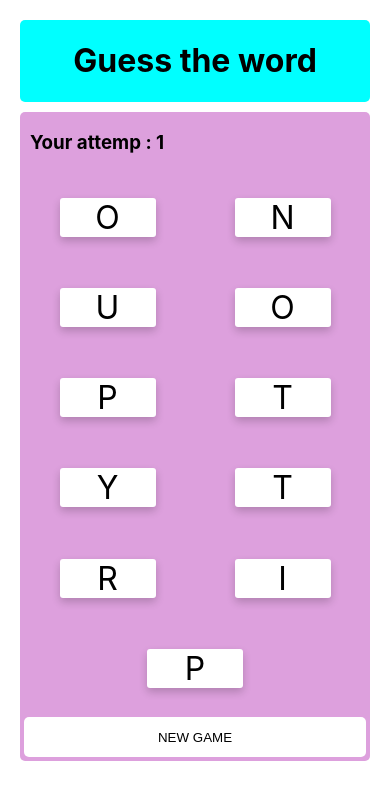
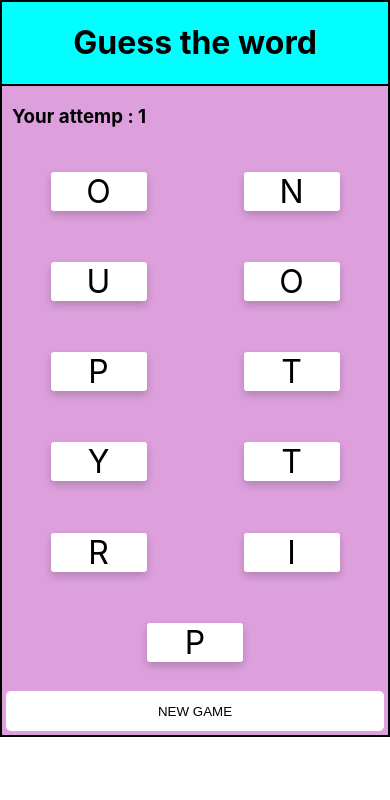
Before and after one commit to 6210110370/Lab3sa03, a React (Create React App) app: page / in a window 390 px wide. Shown: the top 800 px of the page. Built offline with nearby package versions, Linux system fonts and the light colour scheme.

Commit message:
7: responsive web

```diff
--- a/src/App.css
+++ b/src/App.css
@@ -1,6 +1,7 @@
 /*game*/
 .game {
-    margin:20px;
+    margin:20px auto auto;
+    max-width: 1025px;
 }
 /*header*/
 .head {
@@ -74,3 +75,28 @@
 }
 
 /*footer*/
+
+@media screen and (max-width:1025px){
+    .game {
+        margin: 20px;
+    }
+}
+
+@media screen and (max-width:718px){
+    .game {
+        margin: 0;
+    }
+
+    .head {
+        margin-bottom: 0;
+        border-radius: 0;
+        border-style: solid;
+        border-width: 2px;
+    }
+
+    .contain {
+        border-radius: 0;
+        border-style: solid;
+        border-width: 0 2px 2px;
+    }
+}
```
